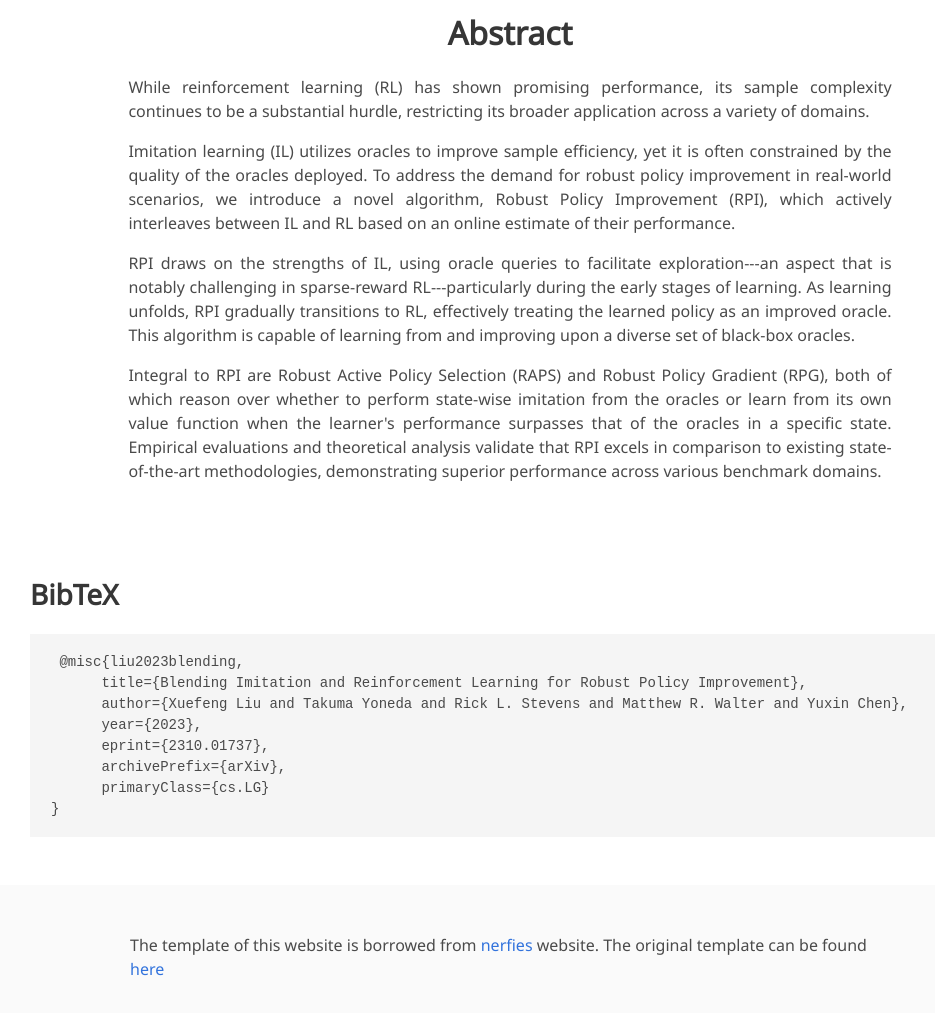
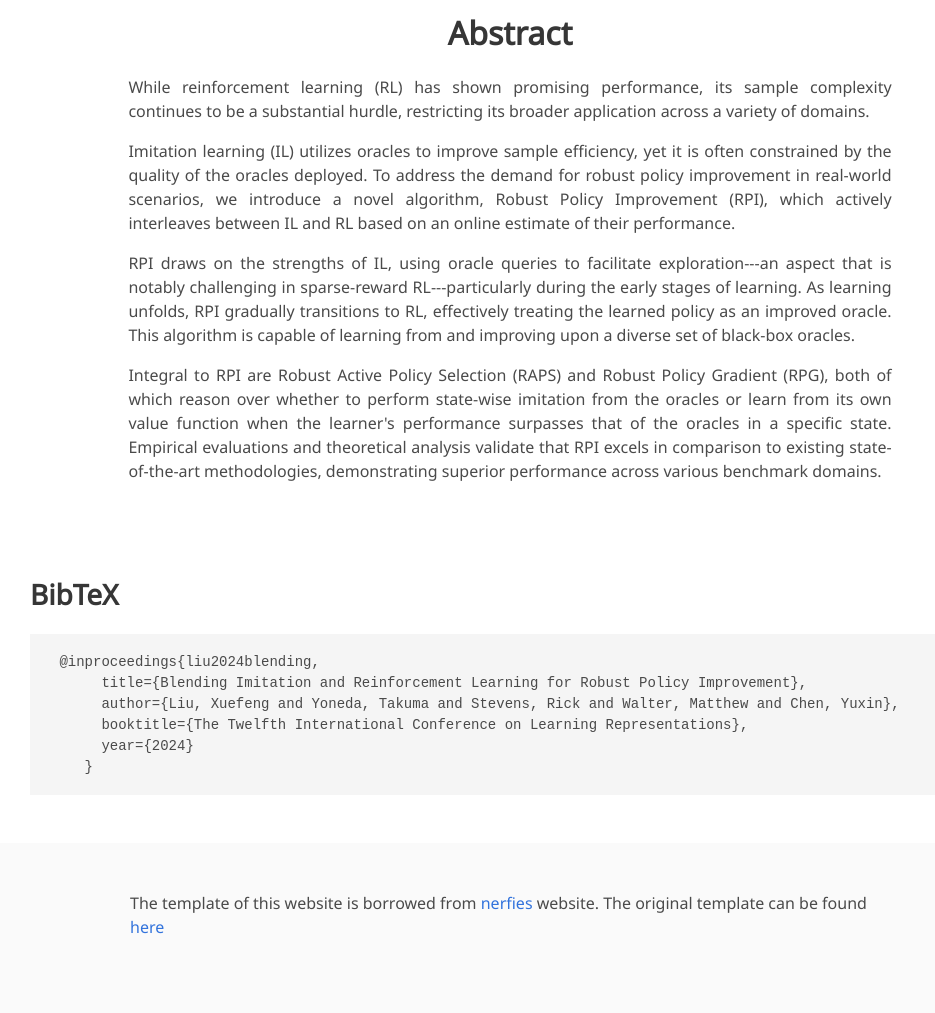
Before and after one commit to robust-policy-improvement/robust-policy-improvement.github.io, a plain HTML site: page index.html in a window 1280 px wide. Shown: the part 932-1945 px from the top of the page, without its empty margins (130-1065 px from the left). Drawn offline with nearby package versions, Linux system fonts and the light colour scheme; some icons are missing; a web font is replaced by a local one.

Commit message:
updated bibtex

```diff
--- a/index.html
+++ b/index.html
@@ -181,14 +181,12 @@
 <section class="section" id="BibTeX">
   <div class="container is-max-desktop content">
     <h2 class="title">BibTeX</h2>
-    <pre><code> @misc{liu2023blending,
+    <pre><code> @inproceedings{liu2024blending,
       title={Blending Imitation and Reinforcement Learning for Robust Policy Improvement},
-      author={Xuefeng Liu and Takuma Yoneda and Rick L. Stevens and Matthew R. Walter and Yuxin Chen},
-      year={2023},
-      eprint={2310.01737},
-      archivePrefix={arXiv},
-      primaryClass={cs.LG}
-}</code></pre>
+      author={Liu, Xuefeng and Yoneda, Takuma and Stevens, Rick and Walter, Matthew and Chen, Yuxin},
+      booktitle={The Twelfth International Conference on Learning Representations},
+      year={2024}
+    }</code></pre>
   </div>
 </section>
 
```
